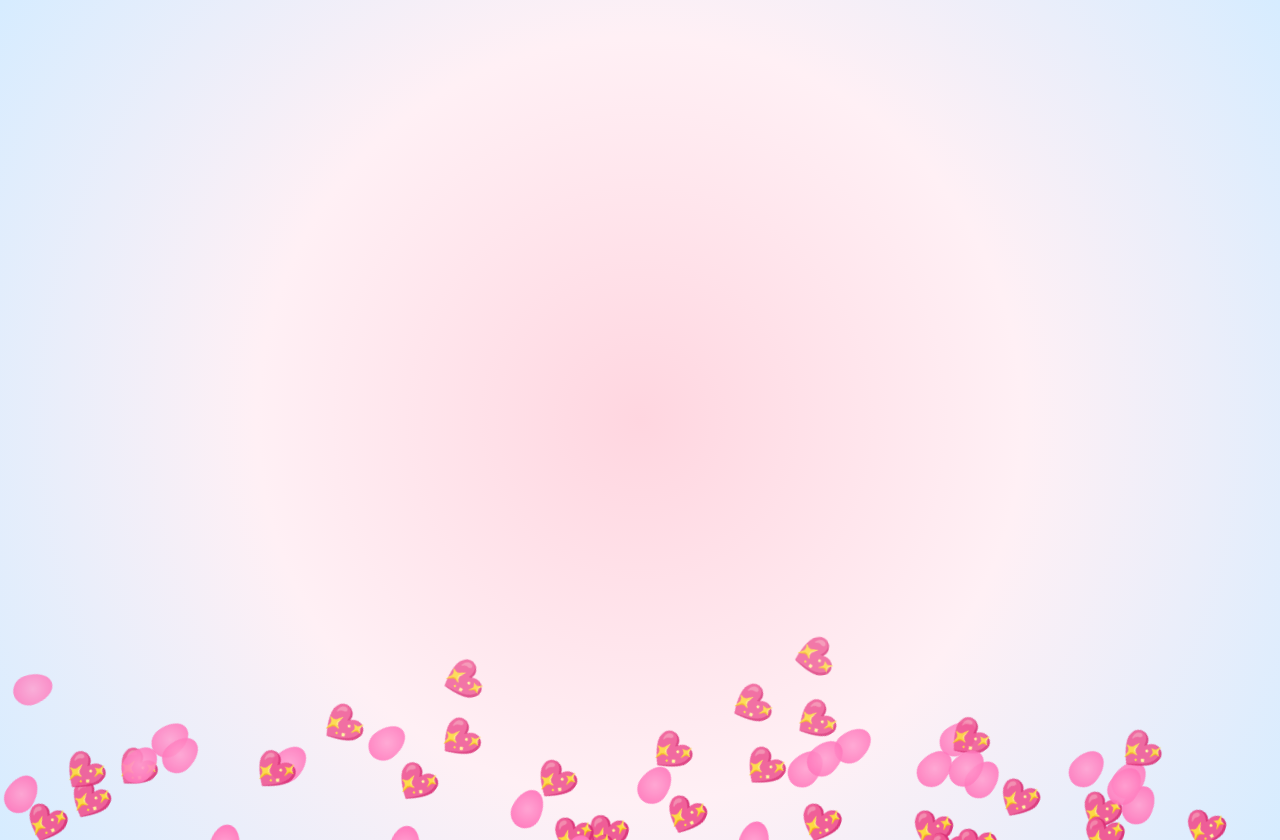
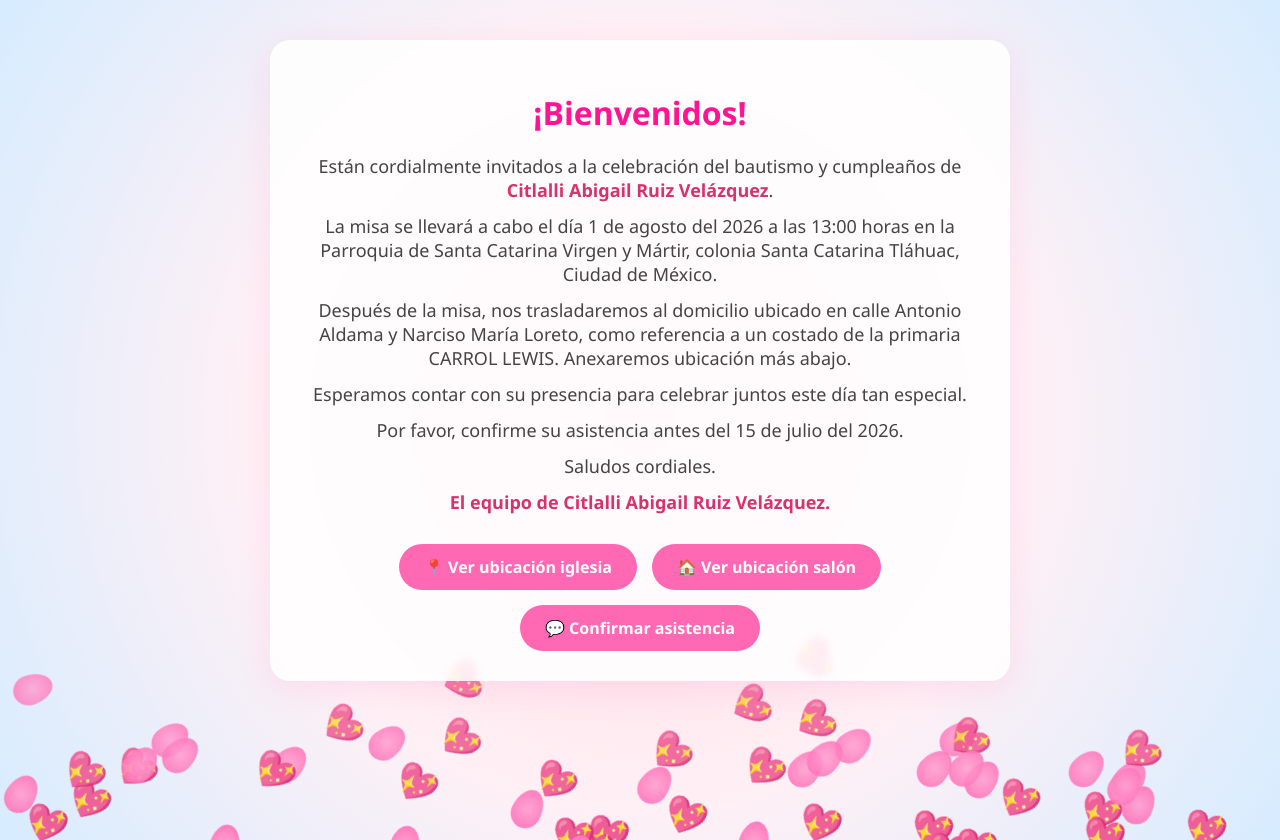
Before and after one commit to chrys-boop/invitacion, a plain HTML site: page pagina2.html in a window 1280 px wide. Both pictures are taken after a click on the button "Abrir Invitación". Drawn offline with Linux system fonts and the light colour scheme.

Commit message:
Refactor estilos2.css for improved structure

```diff
--- a/estilos/estilos2.css
+++ b/estilos/estilos2.css
@@ -68,22 +68,36 @@ body {
 
 /* CONTENIDO */
 #contenido {
-  opacity: 0;
+ opacity: 0; /* Inicia invisible */
   pointer-events: none;
   max-width: 700px;
   margin: 40px auto;
-  padding: 0 20px;
+
+  /* Efecto Cristal */
+  background: rgba(255, 255, 255, 0.85); /* Fondo blanco semitransparente */
+  padding: 30px 20px; /* Un solo padding correcto */
+  border-radius: 20px;
+  box-shadow: 0 8px 32px rgba(255, 105, 180, 0.15);
+
+  /* Filtros de desenfoque */
+  backdrop-filter: blur(4px);
+  -webkit-backdrop-filter: blur(4px); /* OBLIGATORIO para iPhone/Mac */
+
   text-align: center;
   transition: opacity 1.5s ease;
   position: relative;
   z-index: 10;
-  background: rgba(255, 255, 255, 0.75); /* Fondo blanco al 75% de transparencia */
-  padding: 30px 20px; /* Espacio para que el texto respire */
-  border-radius: 20px; /* Bordes redondeados elegantes */
-  box-shadow: 0 8px 32px rgba(255, 105, 180, 0.15); /* Una sombrita rosa sutil */
-  backdrop-filter: blur(4px); /* Hace que los globos que pasan por detrás se vean un poco borrosos */
+
+  /* Truco para forzar que el texto no desaparezca */
+  transform: translateZ(0);
 }
+
+/* 2. LA REGLA QUE HACE QUE APAREZCA (¡No la borres!) */
+#contenido.visible {
+  opacity: 1;
+  pointer-events: auto;
 }
+
 
 #contenido.visible {
   opacity: 1;
@@ -99,7 +113,7 @@ p {
   color: #444;
   font-size: 18px;
   margin: 12px 0;
-  font-weight: 600;
+
 }
 
 strong {
```
